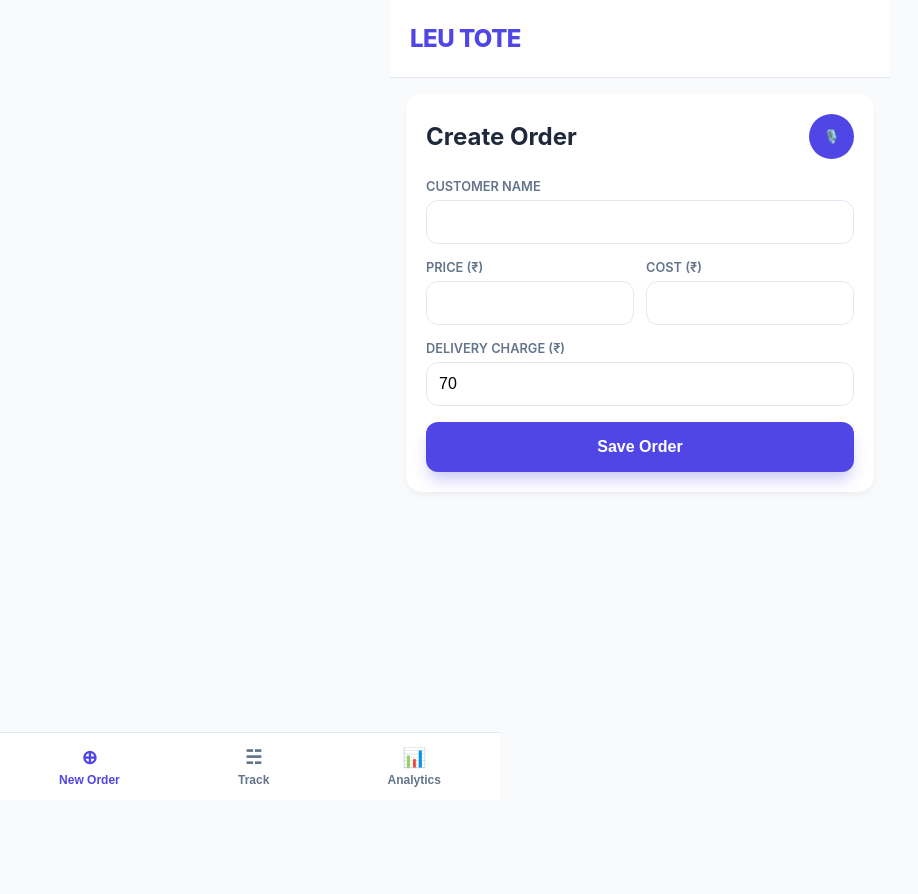
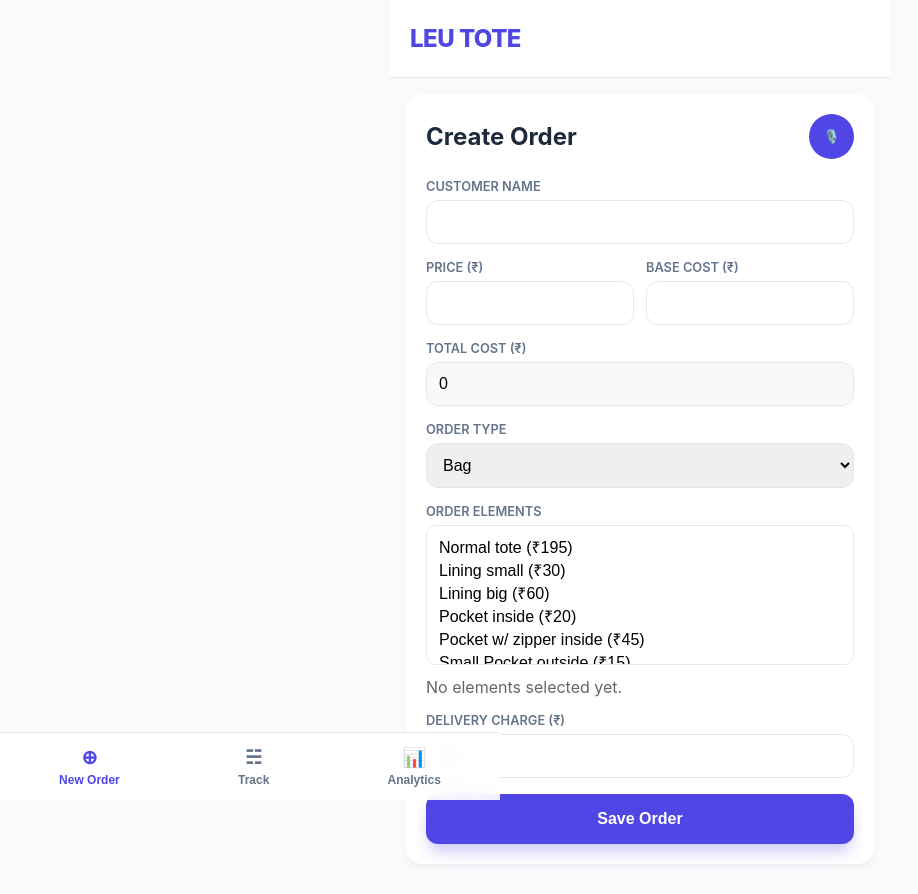
Before and after one commit to mosh1331/order-tracker-offline, a React (Create React App) app: page /new-order in a window 1280 px wide. Shown: the top 894 px of the page, without its empty margins (0-918 px from the left). Before the commit the page ends 800 px from the top, so only its background shows below. Built offline with nearby package versions, Linux system fonts and the light colour scheme; what pouchdb would draw is missing.

Commit message:
update elements

```diff
--- a/src/order/Order.jsx
+++ b/src/order/Order.jsx
@@ -1,6 +1,7 @@
 import React, { useState, useEffect } from 'react';
 import { useNavigate } from 'react-router-dom';
 import PouchDB from 'pouchdb';
+import { bagOptions, pouchOptions } from '../helper/Data';
 
 const db = new PouchDB('tote_sales');
 const defaultForm = {
@@ -8,10 +9,12 @@ const defaultForm = {
   phoneNumber: '',
   deliveryAddress: '',
   price: '',
-  cost: '',
+  baseCost: '',
   delivery_charge: 70,
   status: 'Processing',
-  source: 'Instagram'
+  source: 'Instagram',
+  orderType: 'Bag',
+  selectedElements: []
 };
 
 // Initialize Speech Recognition
@@ -22,6 +25,13 @@ const Order = () => {
   const navigate = useNavigate();
   const [form, setForm] = useState(defaultForm);
   const [isListening, setIsListening] = useState(false);
+
+  const elementOptions = form.orderType === 'Bag' ? bagOptions : pouchOptions;
+  const selectedElementsCost = form.selectedElements.reduce((sum, key) => {
+    const option = elementOptions.find(item => item.key === key);
+    return sum + (option?.price || 0);
+  }, 0);
+  const totalCost = (parseFloat(form.baseCost) || 0) + selectedElementsCost;
 
   const startListening = () => {
     if (!recognition) {
@@ -66,6 +76,8 @@ const Order = () => {
     e.preventDefault();
     const newOrder = {
       ...form,
+      baseCost: parseFloat(form.baseCost) || 0,
+      cost: totalCost,
       _id: `order_${Date.now()}`,
       timestamp: Date.now(),
       date: new Date().toLocaleDateString()
@@ -118,24 +130,70 @@ const Order = () => {
             <input type="number" value={form.price} onChange={e => setForm({...form, price: e.target.value})} required />
           </div>
           <div className="input-group" style={{flex: 1}}>
-            <label className="input-label">Cost (₹)</label>
-            <input type="number" value={form.cost} onChange={e => setForm({...form, cost: e.target.value})} required />
+            <label className="input-label">Base Cost (₹)</label>
+            <input type="number" value={form.baseCost} onChange={e => setForm({...form, baseCost: e.target.value})} required />
           </div>
         </div>
         <div className="input-group">
-          <label className="input-label">Delivery Charge (₹)</label>
-          <input type="number" value={form.delivery_charge} onChange={e => setForm({...form, delivery_charge: e.target.value})} />
+          <label className="input-label">Total Cost (₹)</label>
+          <input type="number" value={totalCost} readOnly style={{ backgroundColor: '#f8f9fa' }} />
         </div>
 
-        {/* <div className="input-group">
-          <label className="input-label">Status</label>
-          <select value={form.status} onChange={e => setForm({...form, status: e.target.value})}>
-            <option value="Processing">Processing</option>
-            <option value="Shipped">Shipped</option>
-            <option value="Delivered">Delivered</option>
-          </select>
-        </div> */}
+      <div className="input-group">
+        <label className="input-label">Order Type</label>
+        <select
+          value={form.orderType}
+          onChange={e => setForm({ ...form, orderType: e.target.value, selectedElements: [] })}
+        >
+          <option value="Bag">Bag</option>
+          <option value="Pouch">Pouch</option>
+        </select>
+      </div>
 
+      <div className="input-group">
+        <label className="input-label">Order Elements</label>
+        <select
+          multiple
+          value={form.selectedElements}
+          onChange={e => {
+            const selected = Array.from(e.target.selectedOptions, option => option.value);
+            setForm({ ...form, selectedElements: selected });
+          }}
+          style={{ width: '100%', minHeight: '140px', borderRadius: '10px', padding: '10px' }}
+        >
+          {elementOptions.map(option => (
+            <option key={option.key} value={option.key}>
+              {option.label} ({option.price ? `₹${option.price}` : 'No price'})
+            </option>
+          ))}
+        </select>
+        <div style={{ display: 'flex', flexWrap: 'wrap', gap: '8px', marginTop: '12px' }}>
+          {form.selectedElements.length > 0 ? (
+            form.selectedElements.map(key => {
+              const option = elementOptions.find(item => item.key === key);
+              return (
+                <div key={key} style={{ display: 'flex', alignItems: 'center', gap: '8px', padding: '8px 12px', borderRadius: '999px', background: '#eef2ff' }}>
+                  <span style={{ fontSize: '0.95rem' }}>{option?.label || key}</span>
+                  <button
+                    type="button"
+                    onClick={() => setForm({ ...form, selectedElements: form.selectedElements.filter(item => item !== key) })}
+                    style={{ border: 'none', background: 'transparent', color: '#333', cursor: 'pointer', fontSize: '1rem' }}
+                  >
+                    ×
+                  </button>
+                </div>
+              );
+            })
+          ) : (
+            <p style={{ margin: 0, color: '#666' }}>No elements selected yet.</p>
+          )}
+        </div>
+      </div>
+
+      <div className="input-group">
+        <label className="input-label">Delivery Charge (₹)</label>
+        <input type="number" value={form.delivery_charge} onChange={e => setForm({...form, delivery_charge: e.target.value})} />
+      </div>
         <button type="submit" className="btn-primary">Save Order</button>
       </form>
     </main>
--- a/src/order/OrderDetail.jsx
+++ b/src/order/OrderDetail.jsx
@@ -1,6 +1,7 @@
 import React, { useState, useEffect } from 'react';
 import { useParams, useNavigate } from 'react-router-dom';
 import PouchDB from 'pouchdb';
+import { bagOptions, pouchOptions } from '../helper/Data';
 
 const db = new PouchDB('tote_sales');
 
@@ -11,12 +12,22 @@ const OrderDetail = () => {
     const [isEditing, setIsEditing] = useState(false);
     const [editForm, setEditForm] = useState({});
     const [confirmDelete, setConfirmDelete] = useState(false);
+    const elementOptions = (editForm.orderType || 'Bag') === 'Bag' ? bagOptions : pouchOptions;
+    const selectedElementsCost = (editForm.selectedElements || []).reduce((sum, key) => {
+        const option = elementOptions.find(item => item.key === key);
+        return sum + (option?.price || 0);
+    }, 0);
+    const totalCost = (parseFloat(editForm.baseCost) || 0) + selectedElementsCost;
 
     const loadOrder = async () => {
         try {
             const doc = await db.get(orderId);
-            setOrder(doc);
-            setEditForm(doc);
+            const loadedDoc = {
+                ...doc,
+                baseCost: doc.baseCost != null ? doc.baseCost : doc.cost || ''
+            };
+            setOrder(loadedDoc);
+            setEditForm(loadedDoc);
         } catch (e) {
             console.error('Order not found');
         }
@@ -27,9 +38,10 @@ const OrderDetail = () => {
         try {
             await db.put({
                 ...editForm,
+                cost: totalCost,
                 _rev: order._rev
             });
-            setOrder(editForm);
+            setOrder({ ...editForm, cost: totalCost });
             setIsEditing(false);
         } catch (e) {
             console.error('Error saving order', e);
@@ -81,6 +93,69 @@ const OrderDetail = () => {
                     <div className="input-group">
                         <label className="input-label">Delivery Address</label>
                         <textarea value={editForm.deliveryAddress || ''} onChange={e => setEditForm({ ...editForm, deliveryAddress: e.target.value })} style={{ minHeight: '80px', fontFamily: 'inherit' }} />
+                    </div>
+
+                    <div className="input-group">
+                        <label className="input-label">Order Type</label>
+                        <select value={editForm.orderType || 'Bag'} onChange={e => setEditForm({ ...editForm, orderType: e.target.value, selectedElements: [] })}>
+                            <option value="Bag">Bag</option>
+                            <option value="Pouch">Pouch</option>
+                        </select>
+                    </div>
+
+                    <div className="input-group">
+                        <label className="input-label">Base Cost (₹)</label>
+                        <input
+                            type="number"
+                            value={editForm.baseCost || ''}
+                            onChange={e => setEditForm({ ...editForm, baseCost: e.target.value })}
+                            required
+                        />
+                    </div>
+
+                    <div className="input-group">
+                        <label className="input-label">Order Elements</label>
+                        <select
+                            multiple
+                            value={editForm.selectedElements || []}
+                            onChange={e => {
+                                const selected = Array.from(e.target.selectedOptions, option => option.value);
+                                setEditForm({ ...editForm, selectedElements: selected });
+                            }}
+                            style={{ width: '100%', minHeight: '140px', borderRadius: '10px', padding: '10px' }}
+                        >
+                            {elementOptions.map(option => (
+                                <option key={option.key} value={option.key}>
+                                    {option.label} ({option.price ? `₹${option.price}` : 'No price'})
+                                </option>
+                            ))}
+                        </select>
+                        <div style={{ display: 'flex', flexWrap: 'wrap', gap: '8px', marginTop: '12px' }}>
+                            {(editForm.selectedElements || []).length > 0 ? (
+                                (editForm.selectedElements || []).map(key => {
+                                    const option = elementOptions.find(item => item.key === key);
+                                    return (
+                                        <div key={key} style={{ display: 'flex', alignItems: 'center', gap: '8px', padding: '8px 12px', borderRadius: '999px', background: '#eef2ff' }}>
+                                            <span style={{ fontSize: '0.95rem' }}>{option?.label || key}</span>
+                                            <button
+                                                type="button"
+                                                onClick={() => setEditForm({ ...editForm, selectedElements: (editForm.selectedElements || []).filter(item => item !== key) })}
+                                                style={{ border: 'none', background: 'transparent', color: '#333', cursor: 'pointer', fontSize: '1rem' }}
+                                            >
+                                                ×
+                                            </button>
+                                        </div>
+                                    );
+                                })
+                            ) : (
+                                <p style={{ margin: 0, color: '#666' }}>No elements selected yet.</p>
+                            )}
+                        </div>
+                    </div>
+
+                    <div className="input-group">
+                        <label className="input-label">Total Cost (₹)</label>
+                        <input type="number" value={totalCost} readOnly style={{ backgroundColor: '#f8f9fa' }} />
                     </div>
 
                     <div className="input-group">
@@ -141,9 +216,37 @@ const OrderDetail = () => {
 
                         <div style={{ display: 'grid', gridTemplateColumns: '1fr 1fr', gap: '20px', marginBottom: '20px' }}>
                             <div>
+                                <p style={{ color: '#666', fontSize: '0.9rem', marginBottom: '4px' }}>Order Type</p>
+                                <p style={{ fontSize: '1rem' }}>{order.orderType || 'Bag'}</p>
+                            </div>
+                            <div>
                                 <p style={{ color: '#666', fontSize: '0.9rem', marginBottom: '4px' }}>Source</p>
                                 <p style={{ fontSize: '1rem' }}>{order.source}</p>
                             </div>
+                        </div>
+
+                        <div style={{ marginBottom: '20px' }}>
+                            <p style={{ color: '#666', fontSize: '0.9rem', marginBottom: '8px' }}>Selected Elements</p>
+                            {order.selectedElements && order.selectedElements.length > 0 ? (
+                                <div style={{ display: 'grid', gap: '8px' }}>
+                                    {(order.selectedElements || []).map(key => {
+                                        const option = (order.orderType === 'Bag' ? bagOptions : pouchOptions).find(item => item.key === key);
+                                        return (
+                                            <div key={key} style={{ padding: '12px', borderRadius: '12px', background: '#f7f7f7' }}>
+                                                <strong>{option?.label || key}</strong>
+                                                {option?.price != null && (
+                                                    <span style={{ float: 'right', color: '#555' }}>₹{option.price}</span>
+                                                )}
+                                            </div>
+                                        );
+                                    })}
+                                </div>
+                            ) : (
+                                <p style={{ color: '#666', margin: 0 }}>No elements selected.</p>
+                            )}
+                        </div>
+
+                        <div style={{ display: 'grid', gridTemplateColumns: '1fr 1fr', gap: '20px', marginBottom: '20px' }}>
                             <div>
                                 <p style={{ color: '#666', fontSize: '0.9rem', marginBottom: '4px' }}>Date</p>
                                 <p style={{ fontSize: '1rem' }}>{order.date}</p>
```
